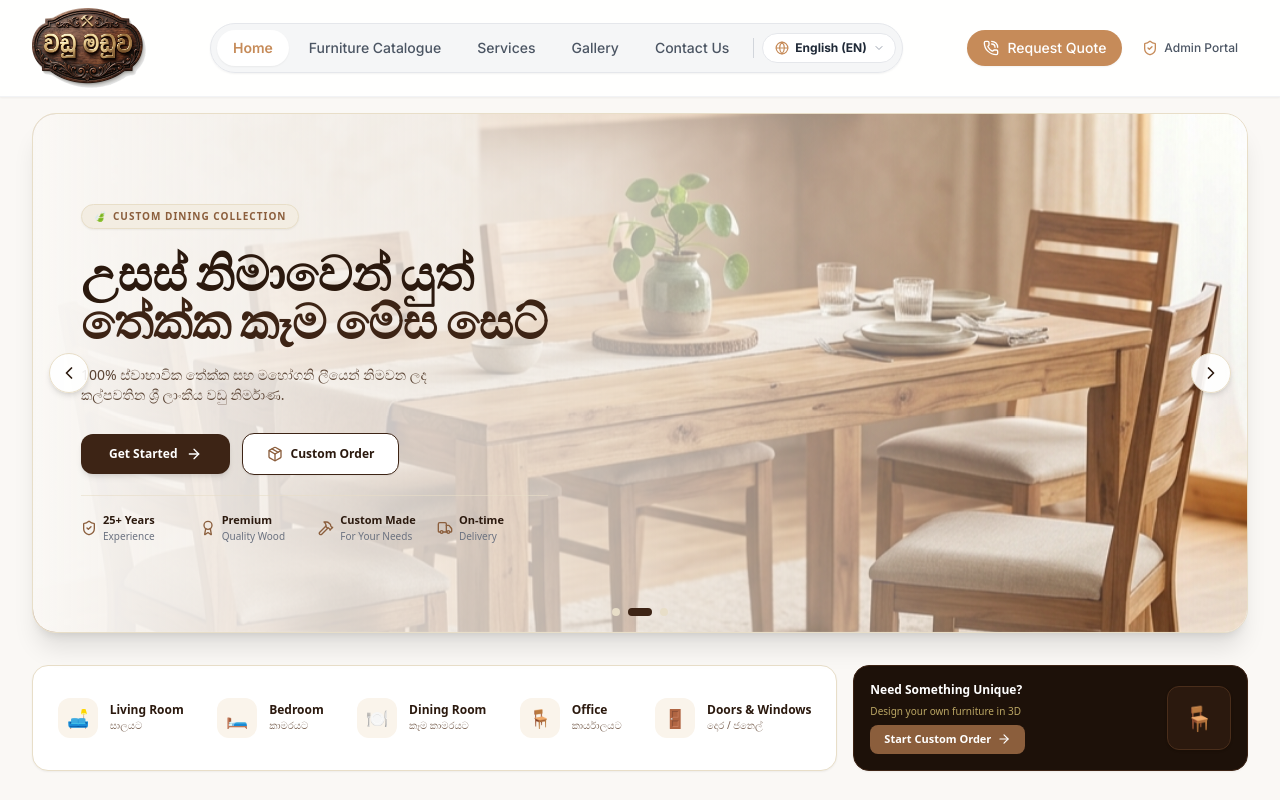
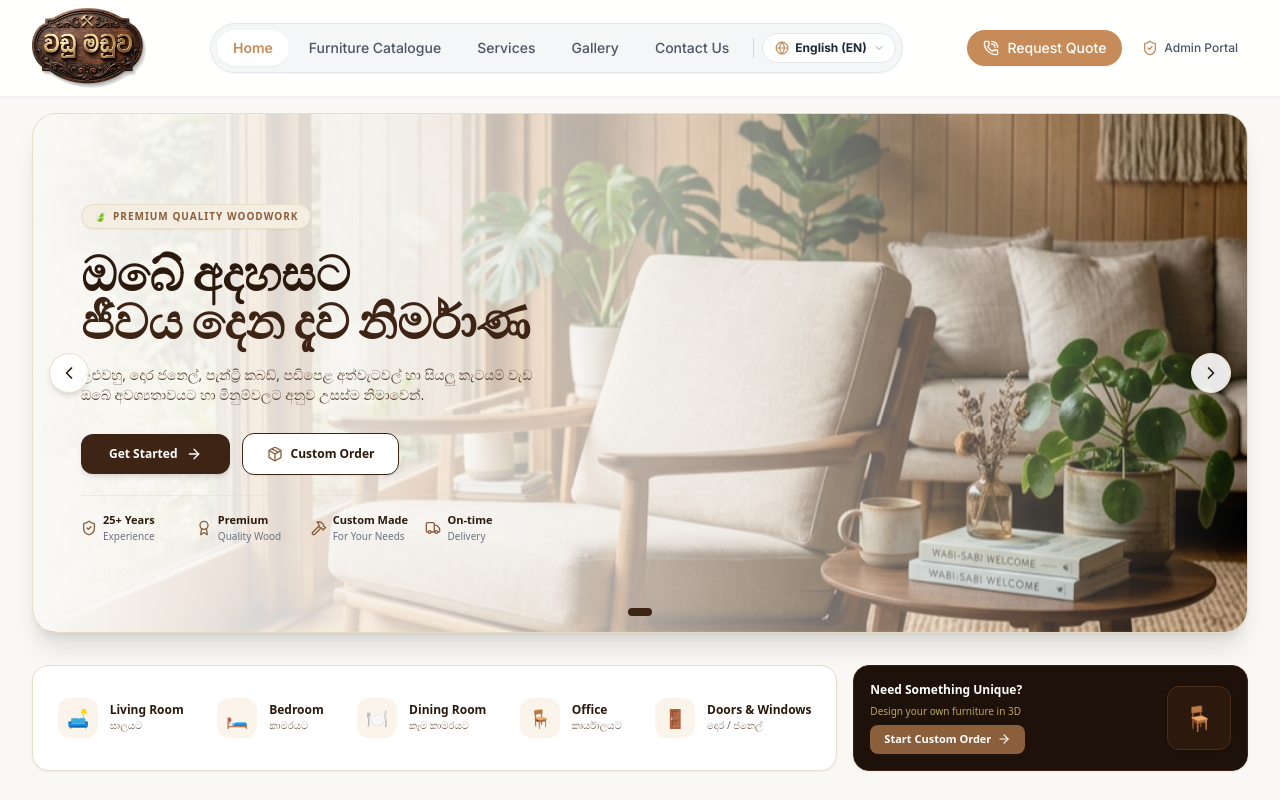
Before and after one commit to DishmiDahara/Vadu-Maduwa-Carpentry-System, a React (Vite) app in the folder woodcraftpro-frontend/: page / in a window 1280 px wide. Shown: the top 800 px of the page. Built offline with nearby package versions, Linux system fonts and the light colour scheme; a web font is replaced by a local one.

Commit message:
Update hero section slide content in HomePage

```diff
--- a/woodcraftpro-frontend/src/pages/HomePage.jsx
+++ b/woodcraftpro-frontend/src/pages/HomePage.jsx
@@ -25,27 +25,12 @@ export default function HomePage({ setActiveTab, onSelectProductForQuote, onOpen
     {
       image: '/hero_armchair.png',
       badge: 'PREMIUM QUALITY WOODWORK',
-      titleLine1: 'ඔබේ නිවසට',
-      titleLine2: 'වටිනාකමක් එකතු කරන්න',
-      descLine1: 'අවුරුදු 25කට අධික පළපුරුද්ද සහිත වඩු මඩුව,',
-      descLine2: 'ඔබේ සිහින ලී නිර්මාණය වාසනාව කරගැනීමට ඔබ සමඟයි.'
+      titleLine1: 'ඔබේ අදහසට',
+      titleLine2: 'ජීවය දෙන දැව නිර්මාණ',
+      descLine1: 'උළුවහු, දොර ජනෙල්, පැන්ට්‍රි කබඩ්, පඩිපෙළ අත්වැටවල් හා සියලු කැටයම් වැඩ',
+      descLine2: 'ඔබේ අවශ්‍යතාවයට හා මිනුම්වලට අනුව උසස්ම නිමාවෙන්.'
     },
-    {
-      image: '/dining_table.png',
-      badge: 'CUSTOM DINING COLLECTION',
-      titleLine1: 'උසස් නිමාවෙන් යුත්',
-      titleLine2: 'තේක්ක කෑම මේස සෙට්',
-      descLine1: '100% ස්වාභාවික තේක්ක සහ මහෝගනි ලීයෙන් නිමවන ලද',
-      descLine2: 'කල්පවතින ශ්‍රී ලාංකීය වඩු නිර්මාණ.'
-    },
-    {
-      image: '/wooden_bed.png',
-      badge: 'LUXURY BEDROOM FURNITURE',
-      titleLine1: 'විශ්වසනීය අභිරුචි',
-      titleLine2: 'ලී ඇඳන් සහ ගෘහ භාණ්ඩ',
-      descLine1: 'ඔබේ කාමරයේ ඉඩකඩට සහ රුචිකත්වයට ගැළපෙන පරිදි',
-      descLine2: '3D මගින් සකසා සාදාගන්න.'
-    }
+
   ];
 
   // Auto-play slideshow timer (every 4.5 seconds)
@@ -214,11 +199,10 @@ export default function HomePage({ setActiveTab, onSelectProductForQuote, onOpen
                 key={idx}
                 onClick={() => setCurrentSlideIndex(idx)}
                 aria-label={`Go to slide ${idx + 1}`}
-                className={`transition-all duration-300 cursor-pointer ${
-                  currentSlideIndex === idx
-                    ? 'w-6 h-2 rounded-full bg-[#3D2415]'
-                    : 'w-2 h-2 rounded-full bg-[#E8DEC8] hover:bg-[#8B5E3C]'
-                }`}
+                className={`transition-all duration-300 cursor-pointer ${currentSlideIndex === idx
+                  ? 'w-6 h-2 rounded-full bg-[#3D2415]'
+                  : 'w-2 h-2 rounded-full bg-[#E8DEC8] hover:bg-[#8B5E3C]'
+                  }`}
               />
             ))}
           </div>
```
